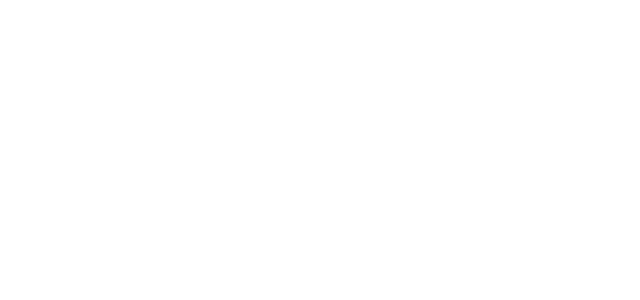
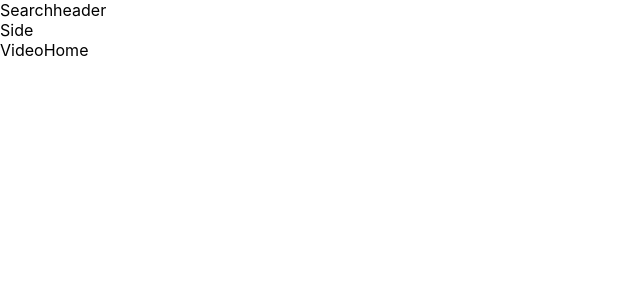
Before and after one commit to dixk3458/Woongtube, a React (Create React App) app: page / in a window 1280 px wide. Shown: the top 300 px of the page, without its empty margins (0-640 px from the left). Built offline with nearby package versions, Linux system fonts and the light colour scheme.

Commit message:
페이지 경로 설정

```diff
--- a/package.json
+++ b/package.json
@@ -8,6 +8,7 @@
     "@testing-library/user-event": "^13.2.1",
     "react": "^18.2.0",
     "react-dom": "^18.2.0",
+    "react-router-dom": "^6.16.0",
     "react-scripts": "5.0.1",
     "web-vitals": "^2.1.0"
   },
--- a/src/App.js
+++ b/src/App.js
@@ -1,7 +1,40 @@
 import './App.css';
+import { createBrowserRouter, RouterProvider } from 'react-router-dom';
+import Root from './pages/Root';
+import ErrorPage from './pages/ErrorPage';
+import VideoHome from './pages/VideoHome';
+import Videos from './pages/Videos';
+import VideoDetail from './pages/VideoDetail';
 
+const router = createBrowserRouter([
+  {
+    path: '/',
+    element: <Root />,
+    errorElement: <ErrorPage />,
+    children: [
+      {
+        index: true,
+        element: <VideoHome />,
+      },
+      {
+        path: '/music',
+        element: <VideoHome />,
+      },
+      {
+        path: '/sports',
+        element: <VideoHome />,
+      },
+      {
+        path: '/game',
+        element: <VideoHome />,
+      },
+      { path: '/videos', element: <Videos /> },
+      { path: '/videos/:videoId', element: <VideoDetail /> },
+    ],
+  },
+]);
 function App() {
-  return <div className="App"></div>;
+  return <RouterProvider router={router} />;
 }
 
 export default App;
--- /dev/null
+++ b/src/components/SearchHeaderComponent.jsx
@@ -0,0 +1,5 @@
+import React from 'react';
+
+export default function SearchHeaderComponent() {
+  return <div>Searchheader</div>;
+}
--- /dev/null
+++ b/src/components/SideComponent.jsx
@@ -0,0 +1,5 @@
+import React from 'react';
+
+export default function SideComponent() {
+  return <div>Side</div>;
+}
--- /dev/null
+++ b/src/pages/ErrorPage.jsx
@@ -0,0 +1,5 @@
+import React from 'react';
+
+export default function ErrorPage() {
+  return <div>ErrorPage</div>;
+}
--- /dev/null
+++ b/src/pages/Root.jsx
@@ -0,0 +1,14 @@
+import React from 'react';
+import { Outlet } from 'react-router-dom';
+import SideComponent from '../components/SideComponent';
+import SearchHeaderComponent from '../components/SearchHeaderComponent';
+
+export default function Root() {
+  return (
+    <div>
+      <SearchHeaderComponent />
+      <SideComponent />
+      <Outlet />
+    </div>
+  );
+}
--- /dev/null
+++ b/src/pages/VideoDetail.jsx
@@ -0,0 +1,5 @@
+import React from 'react';
+
+export default function VideoDetail() {
+  return <div>VideoDetail</div>;
+}
--- /dev/null
+++ b/src/pages/VideoHome.jsx
@@ -0,0 +1,5 @@
+import React from 'react';
+
+export default function VideoHome() {
+  return <div>VideoHome</div>;
+}
--- /dev/null
+++ b/src/pages/Videos.jsx
@@ -0,0 +1,5 @@
+import React from 'react';
+
+export default function Videos() {
+  return <div>Videos</div>;
+}
```
Also changed, not shown: .pnp.cjs, 1 other file (tests, documents, lock files or other folders).
